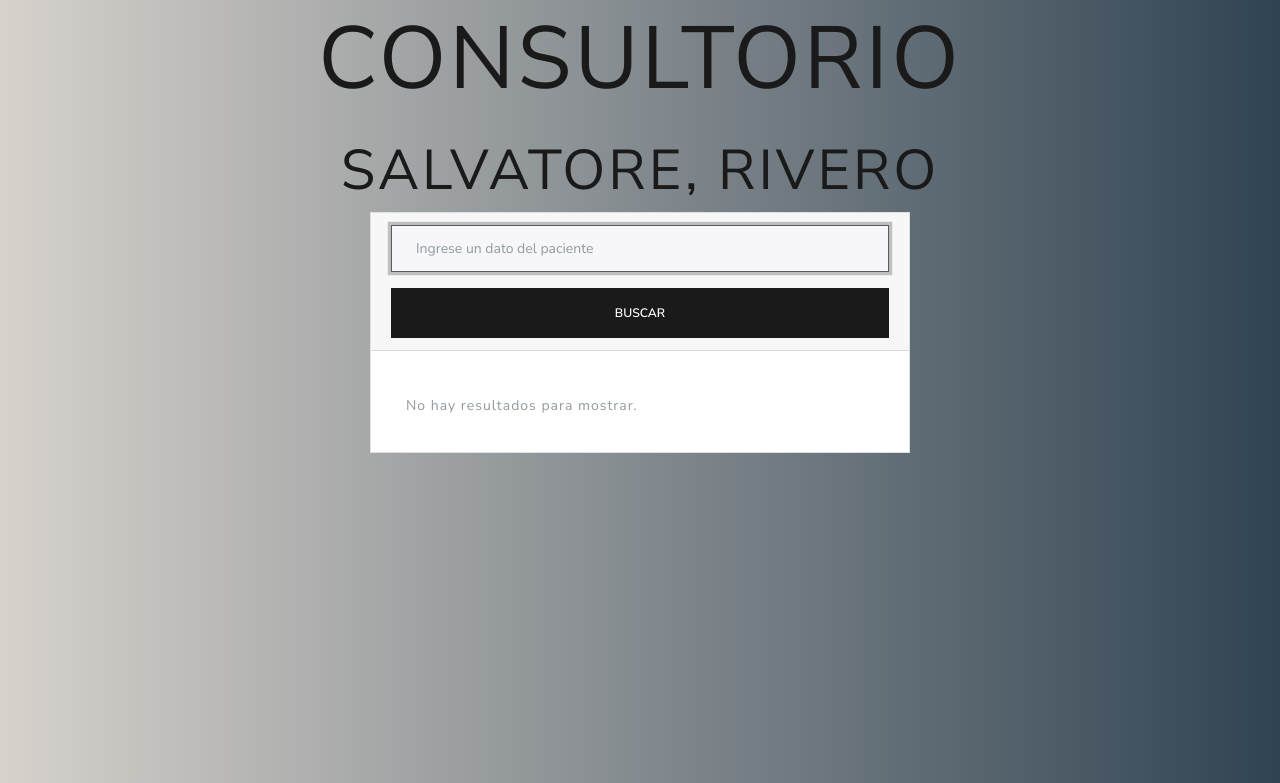
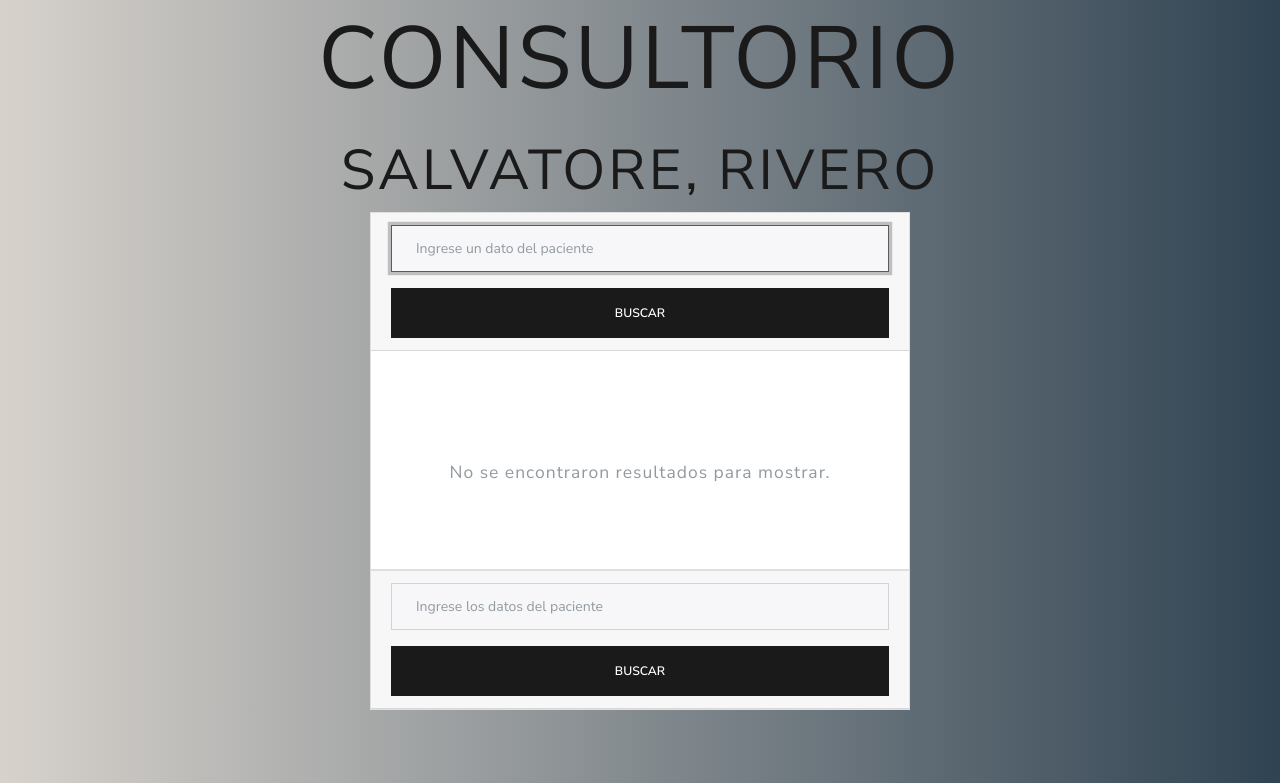
Before and after one commit to tinchosalvatore/Consultorio-medico, a Flask app: page / in a window 1280 px wide. Shown: the part 17-800 px from the top of the page. Run offline with Flask 3, Linux system fonts and the light colour scheme; some libraries are stand-ins or nearby versions.

Commit message:
nada importante

```diff
--- a/app.py
+++ b/app.py
@@ -1,4 +1,4 @@
-from flask import Flask, render_template, request
+from flask import Flask, render_template, request, redirect, url_for
 from flask_sqlalchemy import SQLAlchemy
 from datetime import datetime
 from sqlalchemy.orm import relationship
@@ -111,13 +111,12 @@ def buscar_paciente():
 
     # Si no hay resultados, se muestra un mensaje de alerta, no se muestra en caso de que si haya resultados
     mensaje = "No se encontraron pacientes con esa busqueda" if not resultados else None
-    return render_template('index.html', resultados_busqueda=resultados, mensaje=mensaje)
-
+    return render_template('index.html', resultados_busqueda=resultados, mensaje=mensaje) and redirect(url_for('home'))
 
  # funcion para agregar un nuevo paciente a la base de datos
 @app.route('/agregar_paciente', methods=['POST'])
 def agregar_paciente():
-    ... #futuro develop
+    Paciente()
 
 
 
--- a/templates/index.html
+++ b/templates/index.html
@@ -43,38 +43,99 @@
                     </div>
                     <div class="card-body">
                         <div class="container mt-4">
-                            <!-- Mensaje de búsqueda -->
+                            <!-- Alert Messages -->
                             {% if mensaje %}
-                                <div class="alert alert-warning" role="alert">
+                            <div class="alert alert-warning alert-dismissible fade show" role="alert">
                                 {{ mensaje }}
+                                <button type="button" class="btn-close" data-bs-dismiss="alert" aria-label="Close"></button>
                             </div>
                             {% endif %}
 
-                            <!-- Resultados de la búsqueda -->
+                            <!-- Search Results -->
                             {% if resultados_busqueda %}
-                                <div class="list-group">
+                            <div class="row g-4">
                                 {% for paciente in resultados_busqueda %}
-                                        <div class="list-group-item">
-                                            <h5>{{ paciente.nombre }} {{ paciente.apellido }}</h5>
-                                            <p>DNI: {{ paciente.dni }}</p>
-                                            <p>Teléfono: {{ paciente.telefono }}</p>
-                                            <p>Obras Sociales:
+                                <div class="col-md-6 col-lg-4">
+                                    <div class="card h-100 shadow-sm">
+                                        <div class="card-header d-flex justify-content-between align-items-center">
+                                            <h5 class="card-title mb-0">{{ paciente.nombre }} {{ paciente.apellido }}</h5>
+                                            <span class="badge bg-primary">DNI: {{ paciente.dni }}</span>
+                                        </div>
+                                        <div class="card-body">
+                                            <ul class="list-unstyled mb-0">
+                                                <li class="mb-2">
+                                                    <i class="bi bi-telephone-fill me-2"></i>
+                                                    {{ paciente.telefono }}
+                                                </li>
+                                                <li class="mb-2">
+                                                    <i class="bi bi-envelope-fill me-2"></i>
+                                                    {{ paciente.mail if paciente.mail else "No registrado" }}
+                                                </li>
+                                                <li class="mb-3">
+                                                    <strong>Obras Sociales:</strong>
+                                                    <ul class="list-unstyled ms-3 mt-1">
                                                         {% for obra_social in paciente.obras_sociales %}
-                                                    {{ obra_social[0] }} (N° {{ obra_social[1] }})
+                                                        <li class="badge bg-secondary me-1">
+                                                            {{ obra_social[0] }}
+                                                            <small>(N° {{ obra_social[1] }})</small>
+                                                        </li>
                                                         {% endfor %}
-                                            </p>
-                                            <p>Próximo turno: {{ paciente.turno if paciente.turno else "No hay turnos" }}</p>
+                                                    </ul>
+                                                </li>
+                                            </ul>
+                                        </div>
+                                        <div class="card-footer">
+                                            <div class="d-flex align-items-center">
+                                                <i class="bi bi-calendar-event me-2"></i>
+                                                <span class="{% if paciente.turno %}text-success{% else %}text-muted{% endif %}">
+                                                    {{ paciente.turno if paciente.turno else "Sin turnos programados" }}
+                                                </span>
+                                            </div>
+                                        </div>
+                                    </div>
                                 </div>
                                 {% endfor %}
                             </div>
                             {% else %}
-                                <p class="text-muted">No hay resultados para mostrar.</p>
+                            <div class="text-center py-5">
+                                <i class="bi bi-search display-1 text-muted"></i>
+                                <p class="lead text-muted mt-3">No se encontraron resultados para mostrar.</p>
+                            </div>
                             {% endif %}
                         </div>
                     </div>
             </div>
         </div>
 
+
+
+
     </main>
+
+    <!-- Agregar paciente -->
+
+    <main class="container pd-4">
+        <div class="row">
+            <div class="col-md-6 offset-md-3 my-auto">
+                <div class=" card">
+                    <div class="card-header">
+                        <form action="/agregar_paciente" method="post"> <!-- Envia el input a la app route buscar_paciente -->
+                            <div class="form-group">
+                                <!-- Los datos que ingresen a este input son usados para buscar en la base de datos -->
+                                <!-- Son llamados en app.py como request.form['busqueda'], ya que es el name que recibio el input -->
+                                <input type="text" name= "agregar_paciente" placeholder="Ingrese los datos del paciente" class="form-control" autofocus>
+                            </div>
+
+                            <button type="submit" class="btn btn-primary btn-block" >
+                                Buscar
+                            </button>
+
+                        </form>
+                    </div>
+                </div>
+            </div>
+        </div>
+    </main>
+
 </body>
 </html>
```
Lines whose indentation alone changed are shown as unchanged.
